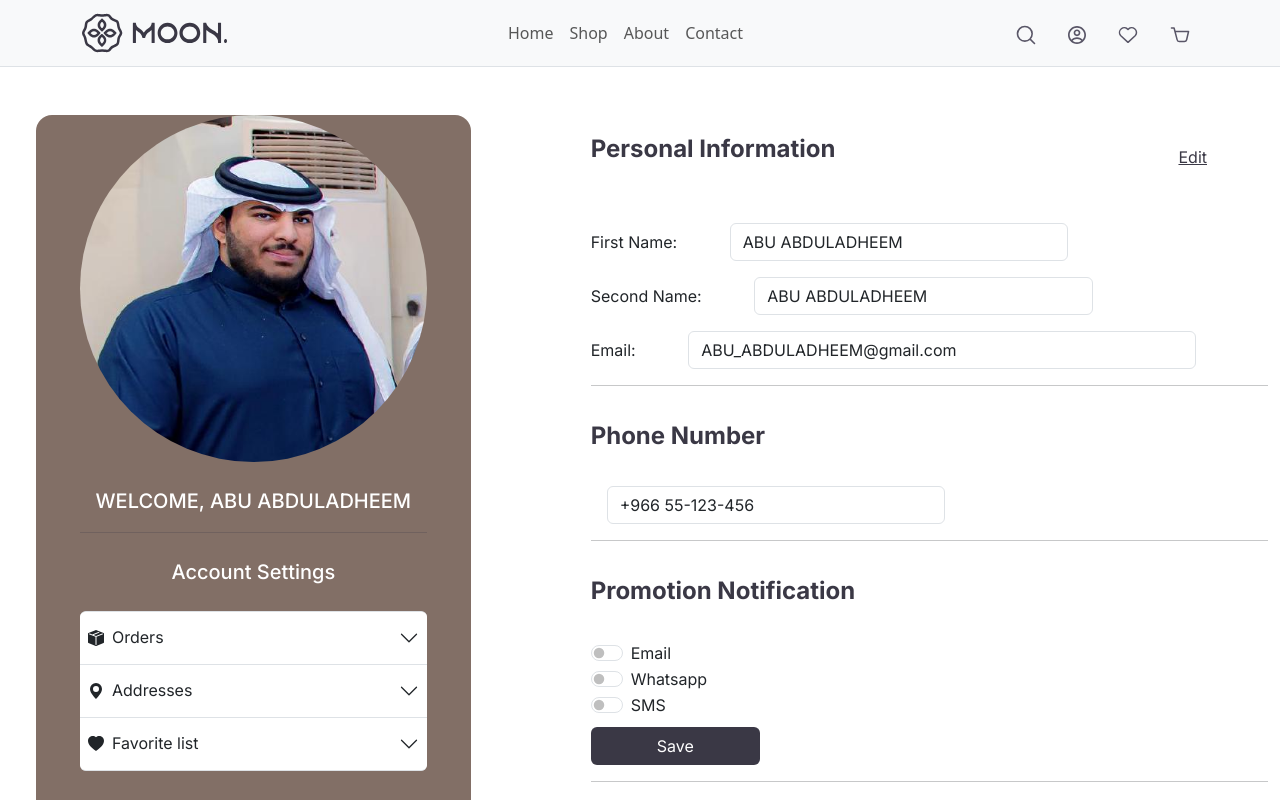
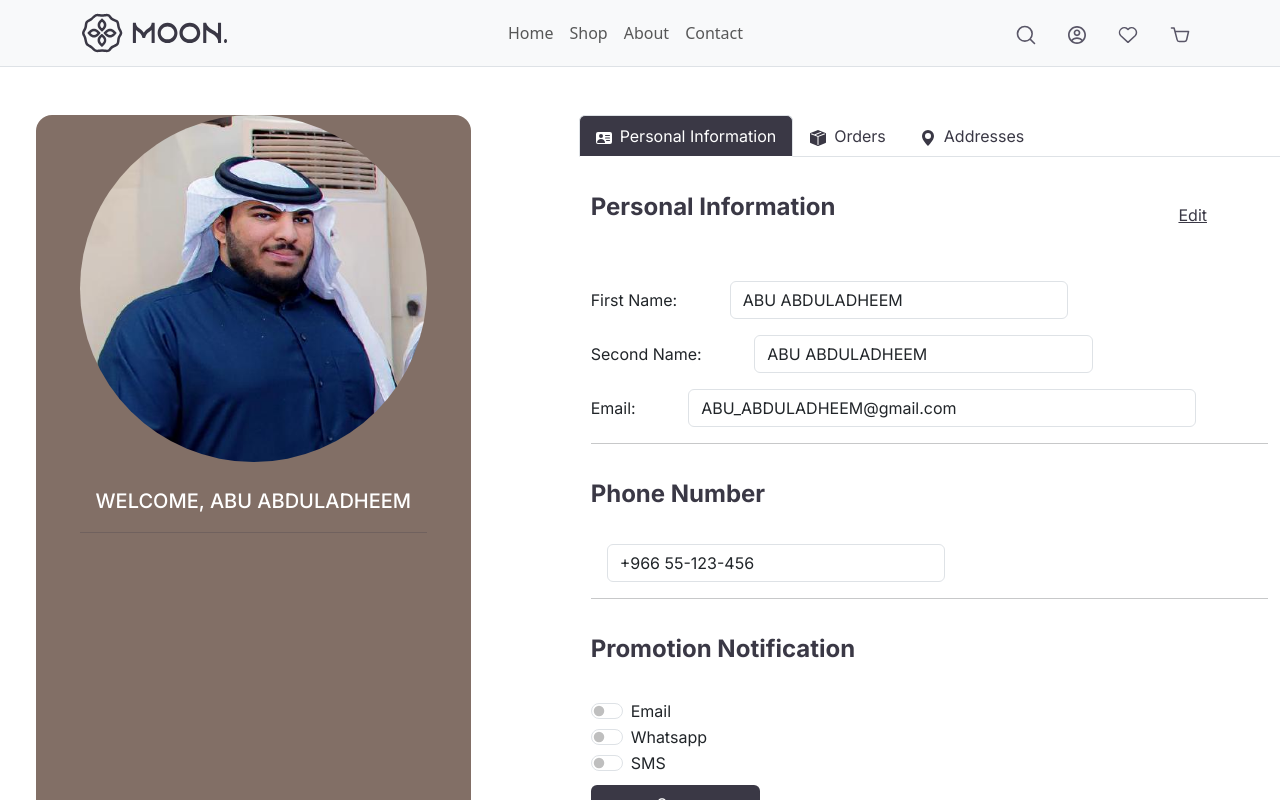
Before and after one commit to AliMango-dev/moon, a Vue app: page /profile in a window 1280 px wide. Shown: the top 800 px of the page. Built offline with nearby package versions, Linux system fonts and the light colour scheme.

Commit message:
products-profile

```diff
--- a/src/views/profile.vue
+++ b/src/views/profile.vue
@@ -38,39 +38,6 @@ export default {
                 <div class="text-moon px-4 px-lg-2 ">
                     <img src="../assets/YM.jpg" alt="profile-icon" class="img-fluid d-block rounded-circle">
                     <p class="text-white text-center fw-medium fs-5 mt-4 ">WELCOME, {{ user.firstName }}</p><hr>
-                    <!-- accordion-->
-                    <p class="fs-5 fw-medium mb-4 mt-4 text-white text-center">Account Settings</p>
-                    <div class="accordion border-0" id="profileAccordion">
-                        <div class="accordion-item border-start-0 border-end-0">
-                            <h2 class="accordion-header">
-                                <div class="accordion-button collapsed border-0 rounded-2 shadow-none px-0 fw-normal ps-2 pe-2">
-                                    <svg xmlns="http://www.w3.org/2000/svg" width="16" height="16" fill="currentColor" class="bi bi-box-seam-fill me-2" viewBox="0 0 16 16">
-                                        <path fill-rule="evenodd" d="M15.528 2.973a.75.75 0 0 1 .472.696v8.662a.75.75 0 0 1-.472.696l-7.25 2.9a.75.75 0 0 1-.557 0l-7.25-2.9A.75.75 0 0 1 0 12.331V3.669a.75.75 0 0 1 .471-.696L7.443.184l.01-.003.268-.108a.75.75 0 0 1 .558 0l.269.108.01.003zM10.404 2 4.25 4.461 1.846 3.5 1 3.839v.4l6.5 2.6v7.922l.5.2.5-.2V6.84l6.5-2.6v-.4l-.846-.339L8 5.961 5.596 5l6.154-2.461z"/>
-                                    </svg> Orders
-                                </div>
-                            </h2>
-                        </div>
-
-                        <div class="accordion-item border-start-0 border-end-0">
-                            <h2 class="accordion-header">
-                                <div class="accordion-button collapsed border-0 rounded-2 shadow-none px-0 fw-normal ps-2 pe-2">
-                                    <svg xmlns="http://www.w3.org/2000/svg" width="16" height="16" fill="currentColor" class="bi bi-geo-alt-fill me-2" viewBox="0 0 16 16">
-                                        <path d="M8 16s6-5.686 6-10A6 6 0 0 0 2 6c0 4.314 6 10 6 10m0-7a3 3 0 1 1 0-6 3 3 0 0 1 0 6"/>
-                                    </svg> Addresses
-                                </div>
-                            </h2>
-                        </div>
-
-                        <div class="accordion-item border-start-0 border-end-0">
-                            <h2 class="accordion-header">
-                                <router-link to="/fav" class="accordion-button collapsed border-0 rounded-2 shadow-none px-0 fw-normal ps-2 pe-2 text-decoration-none">
-                                    <svg xmlns="http://www.w3.org/2000/svg" width="16" height="16" fill="currentColor" class="bi bi-heart-fill me-2" viewBox="0 0 16 16">
-                                        <path fill-rule="evenodd" d="M8 1.314C12.438-3.248 23.534 4.735 8 15-7.534 4.736 3.562-3.248 8 1.314"/>
-                                    </svg>Favorite list
-                                </router-link>
-                            </h2>
-                        </div>
-                    </div>
                 </div>
 
                 <div class="pt-5 pt-lg-0 mx-4 mx-lg-0">
@@ -80,7 +47,33 @@ export default {
         </div>
         <!-- Right Side -->
         <div class="col mt-5 ms-lg-5 ms-3">
+            <ul class="nav nav-tabs" id="myTab" role="tablist">
+                <li class="nav-item" role="presentation">
+                    <a class="nav-link active text-moon" id="personal-tab-btn" data-bs-toggle="tab" href="#personal-tab" role="tab">
+                        <svg xmlns="http://www.w3.org/2000/svg" width="16" height="16" fill="currentColor" class="bi bi-person-vcard-fill me-2" viewBox="0 0 16 16">
+                            <path d="M0 4a2 2 0 0 1 2-2h12a2 2 0 0 1 2 2v8a2 2 0 0 1-2 2H2a2 2 0 0 1-2-2zm9 1.5a.5.5 0 0 0 .5.5h4a.5.5 0 0 0 0-1h-4a.5.5 0 0 0-.5.5M9 8a.5.5 0 0 0 .5.5h4a.5.5 0 0 0 0-1h-4A.5.5 0 0 0 9 8m1 2.5a.5.5 0 0 0 .5.5h3a.5.5 0 0 0 0-1h-3a.5.5 0 0 0-.5.5m-1 2C9 10.567 7.21 9 5 9c-2.086 0-3.8 1.398-3.984 3.181A1 1 0 0 0 2 13h6.96q.04-.245.04-.5M7 6a2 2 0 1 0-4 0 2 2 0 0 0 4 0"/>
+                        </svg>Personal Information</a>
+                </li>
+
+                <li class="nav-item" role="presentation">
+                    <a class="nav-link text-moon" id="order-tab-btn" data-bs-toggle="tab" href="#order-tab" role="tab">
+                        <svg xmlns="http://www.w3.org/2000/svg" width="16" height="16" fill="currentColor" class="bi bi-box-seam-fill me-2" viewBox="0 0 16 16">
+                            <path fill-rule="evenodd" d="M15.528 2.973a.75.75 0 0 1 .472.696v8.662a.75.75 0 0 1-.472.696l-7.25 2.9a.75.75 0 0 1-.557 0l-7.25-2.9A.75.75 0 0 1 0 12.331V3.669a.75.75 0 0 1 .471-.696L7.443.184l.01-.003.268-.108a.75.75 0 0 1 .558 0l.269.108.01.003zM10.404 2 4.25 4.461 1.846 3.5 1 3.839v.4l6.5 2.6v7.922l.5.2.5-.2V6.84l6.5-2.6v-.4l-.846-.339L8 5.961 5.596 5l6.154-2.461z"/>
+                        </svg>Orders</a>
+                </li>
+
+                <li class="nav-item" role="presentation">
+                    <a class="nav-link text-moon" id="address-tab-btn" data-bs-toggle="tab" href="#address-tab" role="tab">
+                        <svg xmlns="http://www.w3.org/2000/svg" width="16" height="16" fill="currentColor" class="bi bi-geo-alt-fill me-2" viewBox="0 0 16 16">
+                            <path d="M8 16s6-5.686 6-10A6 6 0 0 0 2 6c0 4.314 6 10 6 10m0-7a3 3 0 1 1 0-6 3 3 0 0 1 0 6"/>
+                        </svg>Addresses</a>
+                </li>
+            </ul>
+
+            <div class="tab-content mt-3" id="myTabContent">
                 <!-- Personal Information -->
+                <div class="tab-pane fade show active" id="personal-tab" role="tabpanel">
+
                     <div class="container">
                         <div class="d-flex justify-content-between w-100">
                             <p class="fs-4 fw-bold text-moon py-3">Personal Information</p>
@@ -177,9 +170,130 @@ export default {
                         <div class="mt-2">
                             <p class="d-inline">Delete your Account?</p>
                             <small class="text-muted d-block">Once you delete your account, there is no going back. Please be certain.</small>
-                    <button class="btn btn-danger d-block mt-4">Disable your account</button>
+
+                            <!-- Modal -->
+                            <!-- Button trigger modal -->
+                            <button type="button" class="btn btn-danger d-block mt-4" data-bs-toggle="modal" data-bs-target="#exampleModal">Disable your account</button>
+
+                            <!-- Modal -->
+                            <div class="modal fade" id="exampleModal" tabindex="-1" aria-labelledby="exampleModalLabel" aria-hidden="true">
+                                <div class="modal-dialog">
+                                    <div class="modal-content">
+                                        <div class="modal-header">
+                                            <h1 class="modal-title fs-5" id="exampleModalLabel">Disable account</h1>
+                                            <button type="button" class="btn-close" data-bs-dismiss="modal" aria-label="Close"></button>
+                                        </div>
+                                        <div class="modal-body">
+                                            Are you sure you want to delete your account?
+                                        </div>
+                                        <div class="modal-footer">
+                                            <button type="button" class="btn btn-secondary" data-bs-dismiss="modal">Close</button>
+                                            <button type="button" class="btn btn-danger">Delete your account</button>
                                         </div>
                                     </div>
+                                </div>
+                            </div>
+                        </div>
+                    </div>
+                </div>
+
+                <!-- Orders -->
+                <div class="tab-pane fade" id="order-tab" role="tabpanel">
+
+                    <div class="container mt-4">
+                        <h3 class="fs-4 fw-bold text-moon mb-4 mt-5">My Orders</h3>
+
+                        <div class="d-flex flex-wrap gap-1">
+                            <!-- Order Item Example -->
+                            <div class="card mb-3 shadow-sm rounded">
+                                <div class="card-body">
+                                    <div>
+                                        <h5 class="card-title mb-1">Order #123456</h5>
+                                        <p class="mb-0"><strong>Status:</strong> <span class="text-success">Delivered</span></p>
+                                        <p class="mb-0"><strong>Date:</strong> 2025-07-15</p>
+                                    </div>
+                                    <div>
+                                        <button class="btn mt-3">View Details</button>
+                                    </div>
+                                </div>
+                            </div>
+
+                            <div class="card mb-3 shadow-sm rounded">
+                                <div class="card-body">
+                                    <div>
+                                        <h5 class="card-title mb-1">Order #123457</h5>
+                                        <p class="mb-0"><strong>Status:</strong> <span class="text-warning">Processing</span></p>
+                                        <p class="mb-0"><strong>Date:</strong> 2025-07-18</p>
+                                    </div>
+                                    <div>
+                                        <button class="btn mt-3">View Details</button>
+                                    </div>
+                                </div>
+                            </div>
+
+                            <div class="card mb-3 shadow-sm rounded">
+                                <div class="card-body">
+                                    <div>
+                                        <h5 class="card-title mb-1">Order #123458</h5>
+                                        <p class="mb-0"><strong>Status:</strong> <span class="text-danger">Cancelled</span></p>
+                                        <p class="mb-0"><strong>Date:</strong> 2025-07-19</p>
+                                    </div>
+                                    <div>
+                                        <button class="btn mt-3">View Details</button>
+                                    </div>
+                                </div>
+                            </div>
+                        </div>
+                    </div>
+                </div>
+
+                <!--  Addresses -->
+                <div class="tab-pane fade" id="address-tab" role="tabpanel">
+
+                      <div class="container mt-4">
+                            <h3 class="fs-4 fw-bold text-moon py-3 mb-4">My Addresses</h3>
+
+                            <div class="d-flex flex-wrap gap-2">
+                                <!-- Address Card Example -->
+                                <div class="card mb-3 shadow-sm rounded">
+                                    <div class="card-body">
+                                        <h5 class="card-title">Home Address <small>(primary)</small></h5>
+
+                                        <p class="card-text text-muted mb-1">123 King Abdulaziz Rd</p>
+                                        <p class="card-text text-muted mb-1">Riyadh, Saudi Arabia</p>
+                                        <p class="card-text text-muted mb-3">Zip Code: 11564</p>
+
+                                        <button class="btn me-2">Edit</button>
+                                        <button class="btn btn bg-moon text-white">Delete</button>
+                                    </div>
+                                </div>
+
+                                <div class="card mb-3 shadow-sm rounded">
+                                    <div class="card-body">
+                                        <h5 class="card-title">Work Address</h5>
+
+                                        <p class="card-text text-muted mb-1">456 Prince Sultan St</p>
+                                        <p class="card-text text-muted mb-1">Jeddah, Saudi Arabia</p>
+                                        <p class="card-text text-muted mb-3">Zip Code: 21577</p>
+
+                                        <button class="btn me-2">Edit</button>
+                                        <button class="btn bg-moon text-white">Delete</button>
+
+                                    </div>
+                                </div>
+                            </div>
+
+                            <!-- Add New Address -->
+                            <div class="d-flex justify-content-center my-4">
+                                <button class="btn bg-moon text-white border-2">Add New Address</button>
+
+                            </div>
+                        </div>
+                </div>
+            </div>
+
+
+
         </div>
     </div>
   </section>
@@ -190,4 +304,10 @@ export default {
     background-color: #3A3845;
     border-color: #3A3845;
   }
+
+  .nav-tabs .nav-link.active {
+    background-color: #3A3845;
+    color: white !important;
+
+}
 </style>
```
Also changed, not shown: src/views/product.vue (+16 -21 lines). Lines whose indentation alone changed are shown as unchanged.
